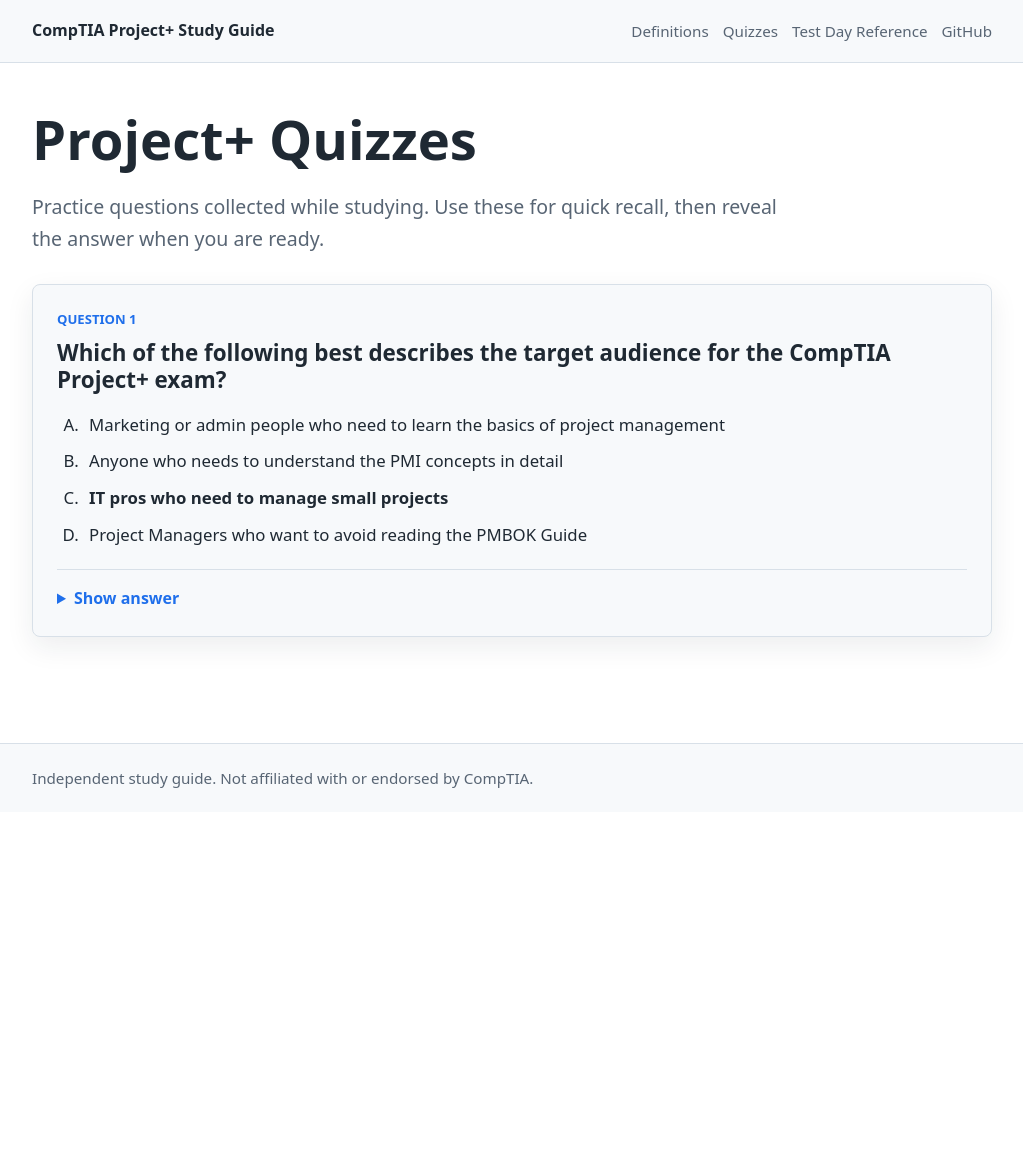
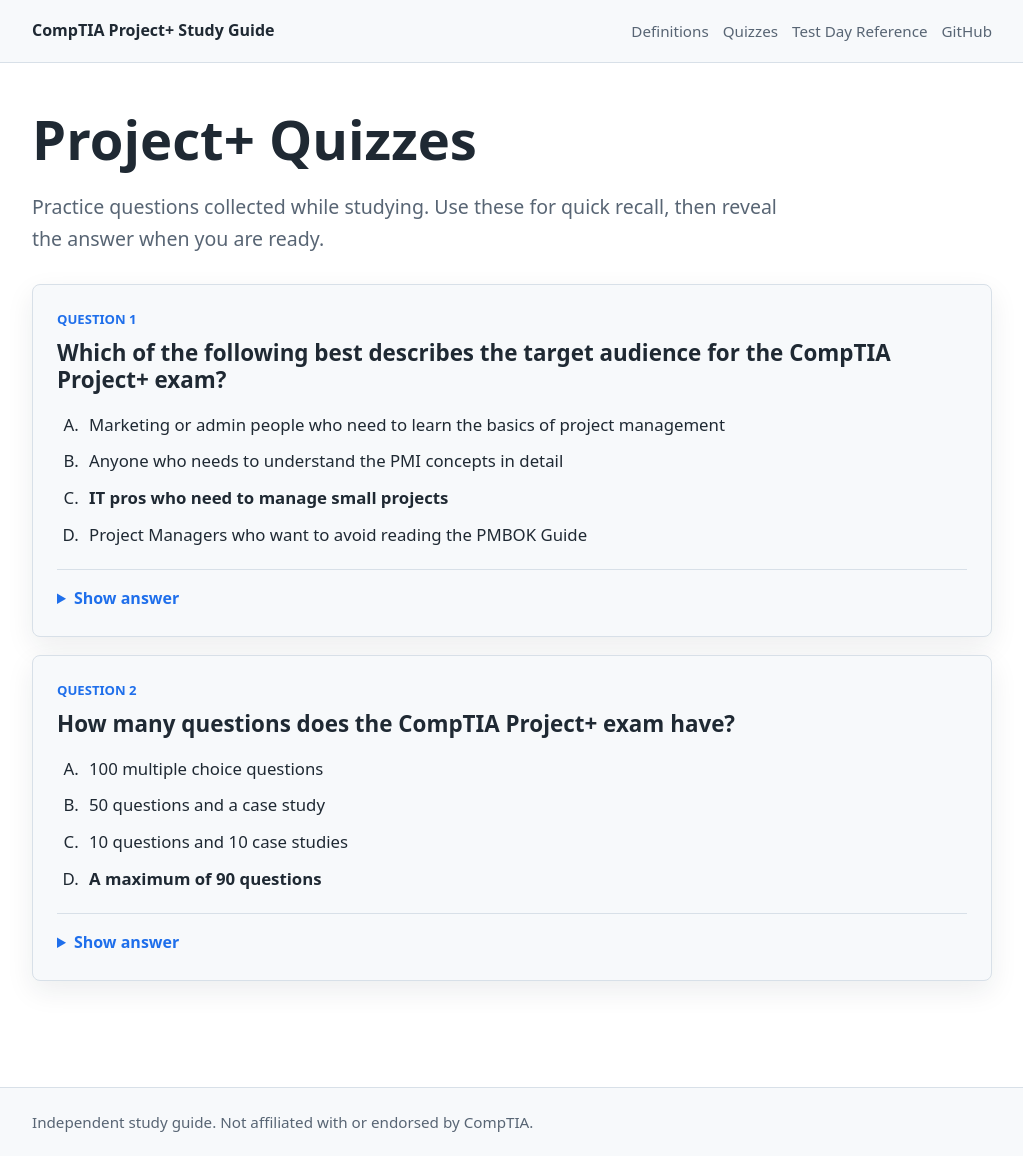
Before and after one commit to teganburns/project-plus-study-guide, a Jekyll site: the page built from Quizzes.md, in a window 1280 px wide. Shown: the whole page, without its empty margins (128-1151 px from the left). Built offline with Jekyll 4.4.1, drawn with Linux system fonts in a browser that asks for light colours; before the commit the page ends 900 px from its top, so only the background shows below that.

Commit message:
Add exam question count quiz

```diff
--- a/Quizzes.md
+++ b/Quizzes.md
@@ -25,4 +25,21 @@ permalink: /quizzes/
       <p><strong>Answer: C.</strong> IT pros who need to manage small projects.</p>
     </details>
   </article>
+
+  <article class="quiz-card">
+    <p class="quiz-meta">Question 2</p>
+    <h2>How many questions does the CompTIA Project+ exam have?</h2>
+
+    <ol class="quiz-options" type="A">
+      <li>100 multiple choice questions</li>
+      <li>50 questions and a case study</li>
+      <li>10 questions and 10 case studies</li>
+      <li><strong>A maximum of 90 questions</strong></li>
+    </ol>
+
+    <details class="quiz-answer">
+      <summary>Show answer</summary>
+      <p><strong>Answer: D.</strong> A maximum of 90 questions.</p>
+    </details>
+  </article>
 </section>
```
